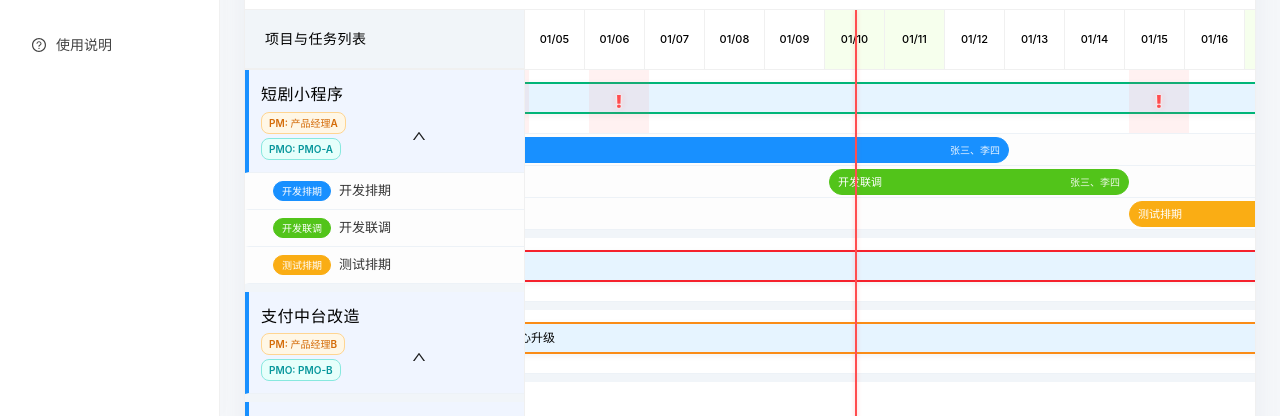
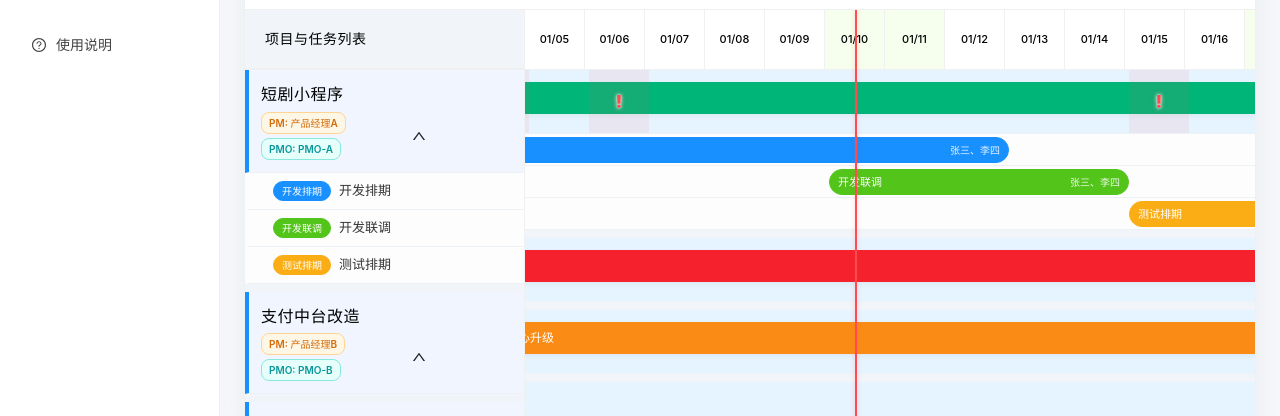
Before and after one commit to guyeu9/project-dashboard, a React (Vite) app: page / in a window 1280 px wide. Shown: the part 384-800 px from the top of the page. Built offline with nearby package versions, Linux system fonts and the light colour scheme; no server answers.

Commit message:
style(MasterGantt): 优化项目进度条样式和颜色配置
调整项目进度条的背景色、边框和文字颜色，使其更符合状态标识
移除圆角边框并添加进度条背景层

```diff
--- a/src/components/MasterGantt/index.tsx
+++ b/src/components/MasterGantt/index.tsx
@@ -194,28 +194,33 @@ function MasterGantt({ projects }: MasterGanttProps) {
   const getProjectBarStyle = (project: Project, status?: Project['status']) => {
     const finalStatus = status || project.status
 
+    let backgroundColor = 'var(--success-color)' // 正常 - 绿色
     let borderColor = 'var(--success-color)'
-    let textColor = '#000000'
+    let textColor = '#ffffff'
 
     if (finalStatus === 'risk') {
+      backgroundColor = 'var(--warning-color)' // 风险 - 黄色
       borderColor = 'var(--warning-color)'
-      textColor = '#000000'
+      textColor = '#ffffff'
     } else if (finalStatus === 'delayed') {
+      backgroundColor = 'var(--error-color)' // 延期 - 红色
       borderColor = 'var(--error-color)'
-      textColor = '#000000'
+      textColor = '#ffffff'
     } else if (finalStatus === 'completed') {
+      backgroundColor = '#595959' // 已完成 - 灰色
       borderColor = '#595959'
-      textColor = '#000000'
+      textColor = '#ffffff'
     } else if (finalStatus === 'pending') {
+      backgroundColor = 'var(--pending-color)' // 待开始 - 紫色
       borderColor = 'var(--pending-color)'
-      textColor = '#000000'
+      textColor = '#ffffff'
     }
 
     return {
-      backgroundColor: '#E6F4FF',
-      border: `2px solid ${borderColor}`,
+      backgroundColor,
+      border: `1px solid ${borderColor}`,
       color: textColor,
-      borderRadius: '8px',
+      borderRadius: '0px',
       height: 32,
       cursor: 'pointer',
       transition: 'all 0.3s',
@@ -652,6 +657,19 @@ function MasterGantt({ projects }: MasterGanttProps) {
                       })}
                     </div>
 
+                    {/* 项目进度条背景 */}
+                    <div
+                      style={{
+                        position: 'absolute',
+                        left: '0',
+                        width: `${days.length * 60}px`,
+                        top: '0',
+                        height: '100%',
+                        backgroundColor: '#E6F4FF',
+                        zIndex: 1,
+                      }}
+                    />
+
                     <Tooltip
                       title={
                         <div>
```
